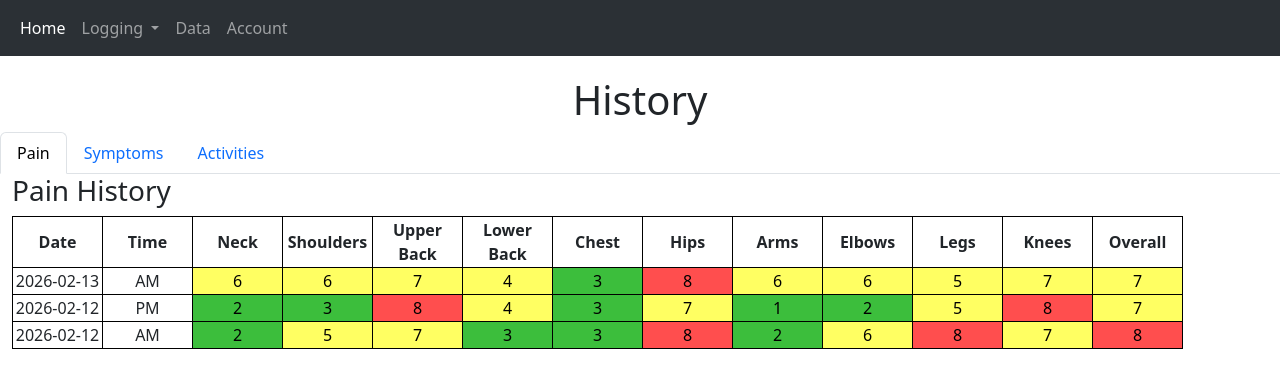
After one commit to katieprogrammes/COMP3000-MVP, a Flask app: page /history in a window 1280 px wide. The commit adds this page. Shown: the top 388 px of the page. Run offline with Flask 3, Linux system fonts and the light colour scheme; a user stored in the database is signed in; some libraries are stand-ins or nearby versions.

Commit message:
User can see history

```diff
--- a/forms.py
+++ b/forms.py
@@ -40,7 +40,7 @@ class SymptomsForm(FlaskForm):
     stiffness = RadioField('Stiffness: ', choices=[('0', '0'), ('1', '1'), ('2', '2'), ('3', '3'), ('4', '4'), ('5', '5'), ('6', '6'), ('7', '7'), ('8', '8'), ('9', '9'), ('10', '10'),])
     sleepquality = RadioField('Sleep Quality: ', choices=[('0', '0'), ('1', '1'), ('2', '2'), ('3', '3'), ('4', '4'), ('5', '5'), ('6', '6'), ('7', '7'), ('8', '8'), ('9', '9'), ('10', '10'),])
     fibrofog = RadioField('Fibro Fog: ', choices=[('0', '0'), ('1', '1'), ('2', '2'), ('3', '3'), ('4', '4'), ('5', '5'), ('6', '6'), ('7', '7'), ('8', '8'), ('9', '9'), ('10', '10'),])
-    headaches = RadioField('Headaches / Migraines: ', choices=[('0', '0'), ('1', '1'), ('2', '2'), ('3', '3'), ('4', '4'), ('5', '5'), ('6', '6'), ('7', '7'), ('8', '8'), ('9', '9'), ('10', '10'),])
+    headache = RadioField('Headaches / Migraines: ', choices=[('0', '0'), ('1', '1'), ('2', '2'), ('3', '3'), ('4', '4'), ('5', '5'), ('6', '6'), ('7', '7'), ('8', '8'), ('9', '9'), ('10', '10'),])
     ibs = RadioField('IBS: ', choices=[('0', '0'), ('1', '1'), ('2', '2'), ('3', '3'), ('4', '4'), ('5', '5'), ('6', '6'), ('7', '7'), ('8', '8'), ('9', '9'), ('10', '10'),])
     dizziness = RadioField('Dizziness: ', choices=[('0', '0'), ('1', '1'), ('2', '2'), ('3', '3'), ('4', '4'), ('5', '5'), ('6', '6'), ('7', '7'), ('8', '8'), ('9', '9'), ('10', '10'),])
     bodytemp = RadioField('Body Temperature Regulation: ', choices=[('0', '0'), ('1', '1'), ('2', '2'), ('3', '3'), ('4', '4'), ('5', '5'), ('6', '6'), ('7', '7'), ('8', '8'), ('9', '9'), ('10', '10'),])
--- a/routes.py
+++ b/routes.py
@@ -1,6 +1,6 @@
 import os
 from flask import render_template, Blueprint, url_for, current_app, redirect, flash, request
-from flask_login import current_user, login_user, login_required
+from flask_login import current_user, login_user, login_required, logout_user
 from models import User, PainAM, SymptomsAM, PainPM, SymptomsPM, Activity, InitialActivity, ActivityPriority, DailyRecommendation
 from forms import RegistrationForm, LoginForm, PainForm, SymptomsForm, InitialActivityForm, ActivityForm, ActivityPriorityForm
 from extenstions import db, login_manager
@@ -79,7 +79,7 @@ def reginit():
 @bp.route('/login', methods=['GET', 'POST'])
 def login():
     if current_user.is_authenticated:
-        return redirect(url_for('routes.home'))
+        return redirect(url_for('routes.account'))
     form = LoginForm()
     if form.validate_on_submit():
         user = db.session.scalar(sa.select(User).where(User.email == form.email.data))
@@ -91,6 +91,130 @@ def login():
         return redirect(url_for('routes.home'))
     return render_template('login.html', title='Login', form=form)
 
+@bp.route('/account')
+@login_required
+def account():
+    return render_template('account.html', title='Account')
+
+@bp.route('/logout')
+def logout():
+    logout_user()
+    flash('You have been logged out', 'custom-success')
+    return redirect(url_for('home'))
+
+@bp.route("/history")
+@login_required
+def history():
+    pain_am_logs = PainAM.query.filter_by(user_id=current_user.id).order_by(PainAM.date.desc()).all()
+    pain_pm_logs = PainPM.query.filter_by(user_id=current_user.id).order_by(PainPM.date.desc()).all()
+    symptoms_am_logs = SymptomsAM.query.filter_by(user_id=current_user.id).order_by(SymptomsAM.date.desc()).all()
+    symptoms_pm_logs = SymptomsPM.query.filter_by(user_id=current_user.id).order_by(SymptomsPM.date.desc()).all()
+    activity_logs = Activity.query.filter_by(user_id=current_user.id).order_by(Activity.date.desc()).all()
+
+    #Combining Pain Logs
+    combined_pain_logs = []
+    for log in pain_am_logs:
+        combined_pain_logs.append({
+            "date": log.date,
+            "time": "AM",
+            "neck": log.neck,
+            "shoulders": log.shoulders,
+            "upperback": log.upperback,
+            "lowerback": log.lowerback,
+            "chest": log.chest,
+            "hips": log.hips,
+            "arms": log.arms,
+            "elbows": log.elbows,
+            "legs": log.legs,
+            "knees": log.knees,
+            "overall": log.overall
+        })
+
+    for log in pain_pm_logs:
+        combined_pain_logs.append({
+            "date": log.date,
+            "time": "PM",
+            "neck": log.neck,
+            "shoulders": log.shoulders,
+            "upperback": log.upperback,
+            "lowerback": log.lowerback,
+            "chest": log.chest,
+            "hips": log.hips,
+            "arms": log.arms,
+            "elbows": log.elbows,
+            "legs": log.legs,
+            "knees": log.knees,
+            "overall": log.overall
+        })
+
+    #Sorting the pain logs by date and time
+    combined_pain_logs = sorted(combined_pain_logs, key=lambda x: (x["date"], x["time"]), reverse=True)
+
+    #Combining Symptom Logs
+    combined_symptom_logs = []
+    for log in symptoms_am_logs:
+        combined_symptom_logs.append({
+            "date": log.date,
+            "time": "AM",
+            "fatigue": log.fatigue,
+            "stiffness": log.stiffness,
+            "sleepquality": log.sleepquality,
+            "fibrofog": log.fibrofog,
+            "headache": log.headache,
+            "ibs": log.ibs,
+            "dizziness": log.dizziness,
+            "bodytemp": log.bodytemp,
+            "paraesthesia": log.paraesthesia,
+            "allodynia": log.allodynia,
+            "lightsens": log.lightsens,
+            "depression": log.depression,
+            "anxiety": log.anxiety
+        })
+    for log in symptoms_pm_logs:
+        combined_symptom_logs.append({
+            "date": log.date,
+            "time": "PM",
+            "fatigue": log.fatigue,
+            "stiffness": log.stiffness,
+            "sleepquality": log.sleepquality,
+            "fibrofog": log.fibrofog,
+            "headache": log.headache,
+            "ibs": log.ibs,
+            "dizziness": log.dizziness,
+            "bodytemp": log.bodytemp,
+            "paraesthesia": log.paraesthesia,
+            "allodynia": log.allodynia,
+            "lightsens": log.lightsens,
+            "depression": log.depression,
+            "anxiety": log.anxiety
+        })
+
+    #Sorting the symtpom logs by date and time
+    combined_symptom_logs = sorted(combined_symptom_logs, key=lambda x: (x["date"], x["time"]), reverse=True)
+
+    #Activity History Logic
+    activity_display_logs = []
+    for log in activity_logs:
+        activity_display_logs.append({
+            "date": log.date,
+            "shower": log.shower,
+            "cooking": log.cooking,
+            "laundry": log.laundry,
+            "vacuuming": log.vacuuming,
+            "cleaning": log.cleaning,
+            "groceries": log.groceries,
+            "walking": log.walking,
+            "driving": log.driving,
+            "exercise": log.exercise,
+            "studying": log.studying,
+            "resting": log.resting,
+            "socialising": log.socialising,
+            "outing": log.outing
+        })
+
+
+    return render_template(
+        "history.html",combined_pain_logs=combined_pain_logs,combined_symptom_logs=combined_symptom_logs,activity_display_logs=activity_display_logs)
 
 
 @bp.route ('/logAM', methods=['GET', 'POST'])
@@ -132,6 +256,7 @@ def logAM():
                 stiffness=form2.stiffness.data,
                 sleepquality=form2.sleepquality.data,
                 fibrofog=form2.fibrofog.data,
+                headache=form2.headache.data,
                 ibs=form2.ibs.data,
                 dizziness=form2.dizziness.data,
                 bodytemp=form2.bodytemp.data,
@@ -202,6 +327,7 @@ def logPM():
                 fatigue=form2.fatigue.data,
                 stiffness=form2.stiffness.data,
                 sleepquality=form2.sleepquality.data,
+                headache=form2.headache.data,
                 fibrofog=form2.fibrofog.data,
                 ibs=form2.ibs.data,
                 dizziness=form2.dizziness.data,
--- a/static/css/style.css
+++ b/static/css/style.css
@@ -1,6 +1,7 @@
 .title,
 .subtitle,
-.subheading {
+.subheading,
+.historytitle {
     text-align: center;
     padding-top: 20px;
 }
@@ -83,6 +84,64 @@
 .registerbutton {
     text-align: center;
 }
+.accbtn {
+    display: flex;
+    justify-content: center;
+    align-items: center;
+    text-align: center;
+    padding: 20px;
+    background-color: pink;
+    text-decoration: none;
+    font-weight: 800px;
+    color: black;
+    border-radius: 15px;
+    width: 25%;
+    text-align: center;
+}
+.paintable th,
+.paintable td {
+    border: 1px solid black;
+    width: 90px;
+    text-align: center;
+}
+.symptomtable th,
+.symptomtable td {
+    border: 1px solid black;
+    width: 90px;
+    text-align: center;
+}
+
+.pain-cell {
+    color: #000;
+}
+
+.level-0, .level-1, .level-2, .level-3 {
+    background-color: rgb(60, 190, 60);
+}
+
+.level-4, .level-5, .level-6, .level-7 {
+    background-color: rgb(255, 255, 98);
+}
+.level-8, .level-9, .level-10 {
+    background-color: rgb(255, 78, 78);
+}
+.activity-cell {
+    color: #000;
+}
+.level-0 {
+    background-color: rgb(153, 153, 153);
+}
+.level-1, .level-2, .level-3 {
+    background-color: rgb(60, 190, 60);
+}
+
+.level-4, .level-5, .level-6, .level-7 {
+    background-color: rgb(255, 255, 98);
+}
+.level-8, .level-9, .level-10 {
+    background-color: rgb(255, 78, 78);
+}
+
 .activitybtm {
     display: flex;
     justify-content: center;
--- /dev/null
+++ b/templates/history.html
@@ -0,0 +1,156 @@
+{% extends "base.html" %}
+
+{% block body %}
+<div class="row">
+    <h1 class="title">History</h1>
+</div>
+<div class="row">
+    <ul class="nav nav-tabs" id="historyTabs" role="tablist">
+        <li class="nav-item" role="presentation">
+            <button class="nav-link active" id="pain-tab" data-bs-toggle="tab" data-bs-target="#pain" type="button" role="tab">
+            Pain
+            </button>
+        </li>
+
+        <li class="nav-item" role="presentation">
+            <button class="nav-link" id="symptoms-tab" data-bs-toggle="tab" data-bs-target="#symptoms" type="button" role="tab">
+            Symptoms
+            </button>
+        </li>
+
+        <li class="nav-item" role="presentation">
+            <button class="nav-link" id="activities-tab" data-bs-toggle="tab" data-bs-target="#activities" type="button" role="tab">
+            Activities
+            </button>
+        </li>
+    </ul>
+</div>
+<div class="tab-content" id="historyTabsContent">
+
+  <!-- Pain Section -->
+  <div class="tab-pane fade show active" id="pain" role="tabpanel">
+    <h3>Pain History</h3>
+    <table class="paintable">
+        <tr>
+            <th>Date</th>
+            <th>Time</th>
+            <th>Neck</th>
+            <th>Shoulders</th>
+            <th>Upper Back</th>
+            <th>Lower Back</th>
+            <th>Chest</th>
+            <th>Hips</th>
+            <th>Arms</th>
+            <th>Elbows</th>
+            <th>Legs</th>
+            <th>Knees</th>
+            <th>Overall</th>
+        </tr>
+        {% for log in combined_pain_logs %}
+        <tr>
+            <td>{{ log.date }}</td>
+            <td>{{ log.time }}</td>
+            <td class="pain-cell level-{{ log.neck }}">{{ log.neck }}</td>
+            <td class="pain-cell level-{{ log.shoulders }}">{{ log.shoulders }}</td>
+            <td class="pain-cell level-{{ log.upperback }}">{{ log.upperback }}</td>
+            <td class="pain-cell level-{{ log.lowerback }}">{{ log.lowerback }}</td>
+            <td class="pain-cell level-{{ log.chest }}">{{ log.chest }}</td>
+            <td class="pain-cell level-{{ log.hips }}">{{ log.hips }}</td>
+            <td class="pain-cell level-{{ log.arms }}">{{ log.arms }}</td>
+            <td class="pain-cell level-{{ log.elbows }}">{{ log.elbows }}</td>
+            <td class="pain-cell level-{{ log.legs }}">{{ log.legs }}</td>
+            <td class="pain-cell level-{{ log.knees }}">{{ log.knees }}</td>
+            <td class="pain-cell level-{{ log.overall }}">{{ log.overall }}</td>
+        </tr>
+        {% endfor %}
+    </table>
+  </div>
+
+  <!-- Symptoms Section -->
+  <div class="tab-pane fade" id="symptoms" role="tabpanel">
+    <h3 class="historytitle">Symptom History</h3>
+    <h5 class="historytitle">BTR = Body Temperature Regulation</h5>
+    <h5 class="historytitle">H-pain = Headaches / Migraines</h5>
+    <table class="paintable">
+        <tr>
+            <th>Date</th>
+            <th>Time</th>
+            <th>Fatigue</th>
+            <th>Stiffness</th>
+            <th>Sleep</th>
+            <th>Fibro Fog</th>
+            <th>H-Pain</th>
+            <th>IBS</th>
+            <th>Dizziness</th>
+            <th>BTR</th>
+            <th>Touch Sensitivity</th>
+            <th>Allodynia</th>
+            <th>Light Sensitivity</th>
+            <th>Depression</th>
+            <th>Anxiety</th>
+        </tr>
+        {% for log in combined_symptom_logs %}
+        <tr>
+            <td>{{ log.date.strftime("%d-%m") }}</td>
+            <td>{{ log.time }}</td>
+            <td class="pain-cell level-{{ log.fatigue }}">{{ log.fatigue }}</td>
+            <td class="pain-cell level-{{ log.stiffness }}">{{ log.stiffness }}</td>
+            <td class="pain-cell level-{{ log.sleepquality }}">{{ log.sleepquality }}</td>
+            <td class="pain-cell level-{{ log.fibrofog }}">{{ log.fibrofog }}</td>
+            <td class="pain-cell level-{{ log.headache }}">{{ log.headache }}</td>
+            <td class="pain-cell level-{{ log.ibs }}">{{ log.ibs }}</td>
+            <td class="pain-cell level-{{ log.dizziness }}">{{ log.dizziness }}</td>
+            <td class="pain-cell level-{{ log.bodytemp }}">{{ log.bodytemp }}</td>
+            <td class="pain-cell level-{{ log.paraesthesia }}">{{ log.paraesthesia }}</td>
+            <td class="pain-cell level-{{ log.allodynia }}">{{ log.allodynia }}</td>
+            <td class="pain-cell level-{{ log.lightsens }}">{{ log.lightsens }}</td>
+            <td class="pain-cell level-{{ log.depression }}">{{ log.depression }}</td>
+            <td class="pain-cell level-{{ log.anxiety }}">{{ log.anxiety }}</td>
+        </tr>
+        {% endfor %}
+    </table>
+  </div>
+
+  <!-- Activities Section -->
+  <div class="tab-pane fade" id="activities" role="tabpanel">
+    <h3>Activities History</h3>
+    <table class="paintable">
+        <tr>
+            <th>Date</th>
+            <th>Shower</th>
+            <th>Cooking</th>
+            <th>Laundry</th>
+            <th>Vacuuming</th>
+            <th>Cleaning</th>
+            <th>Groceries</th>
+            <th>Walking</th>
+            <th>Driving</th>
+            <th>Exercise</th>
+            <th>Studying</th>
+            <th>Resting</th>
+            <th>Socialising</th>
+            <th>Outing</th>
+        </tr>
+        {% for log in activity_display_logs %}
+        <tr>
+            <td>{{ log.date.strftime("%d-%m") }}</td>
+            <td class="activity-cell level-{{ log.shower }}">{{ log.shower }}</td>
+            <td class="activity-cell level-{{ log.cooking }}">{{ log.cooking }}</td>
+            <td class="activity-cell level-{{ log.laundry }}">{{ log.laundry }}</td>
+            <td class="activity-cell level-{{ log.vacuuming }}">{{ log.vacuuming }}</td>
+            <td class="activity-cell level-{{ log.cleaning }}">{{ log.cleaning }}</td>
+            <td class="activity-cell level-{{ log.groceries }}">{{ log.groceries }}</td>
+            <td class="activity-cell level-{{ log.walking }}">{{ log.walking }}</td>
+            <td class="activity-cell level-{{ log.driving }}">{{ log.driving }}</td>
+            <td class="activity-cell level-{{ log.exercise }}">{{ log.exercise }}</td>
+            <td class="activity-cell level-{{ log.studying }}">{{ log.studying }}</td>
+            <td class="activity-cell level-{{ log.resting }}">{{ log.resting }}</td>
+            <td class="activity-cell level-{{ log.socialising }}">{{ log.socialising }}</td>
+            <td class="activity-cell level-{{ log.outing }}">{{ log.outing }}</td>
+        </tr>
+        {% endfor %}
+    </table>
+  </div>
+</div>
+
+{% endblock %}
--- a/templates/logAM.html
+++ b/templates/logAM.html
@@ -259,8 +259,8 @@
                     {% endfor %}
                 </div>
                 <div class="mb-3">
-                    <h5><label class="form-label">{{ form2.headaches.label }}</label></h5>
-                    {% for subfield in form2.headaches %}
+                    <h5><label class="form-label">{{ form2.headache.label }}</label></h5>
+                    {% for subfield in form2.headache %}
                         {% set value = subfield._value() %}
                         {{ subfield(class="btn-check") }}
                         {% if value|int == 0 %}
--- a/templates/logPM.html
+++ b/templates/logPM.html
@@ -259,8 +259,8 @@
                     {% endfor %}
                 </div>
                 <div class="mb-3">
-                    <h5><label class="form-label">{{ form2.headaches.label }}</label></h5>
-                    {% for subfield in form2.headaches %}
+                    <h5><label class="form-label">{{ form2.headache.label }}</label></h5>
+                    {% for subfield in form2.headache %}
                         {% set value = subfield._value() %}
                         {{ subfield(class="btn-check") }}
                         {% if value|int == 0 %}
```
Also changed, not shown: templates/account.html (added, +33 -0 lines), project.db, templates/base.html (indentation only).
